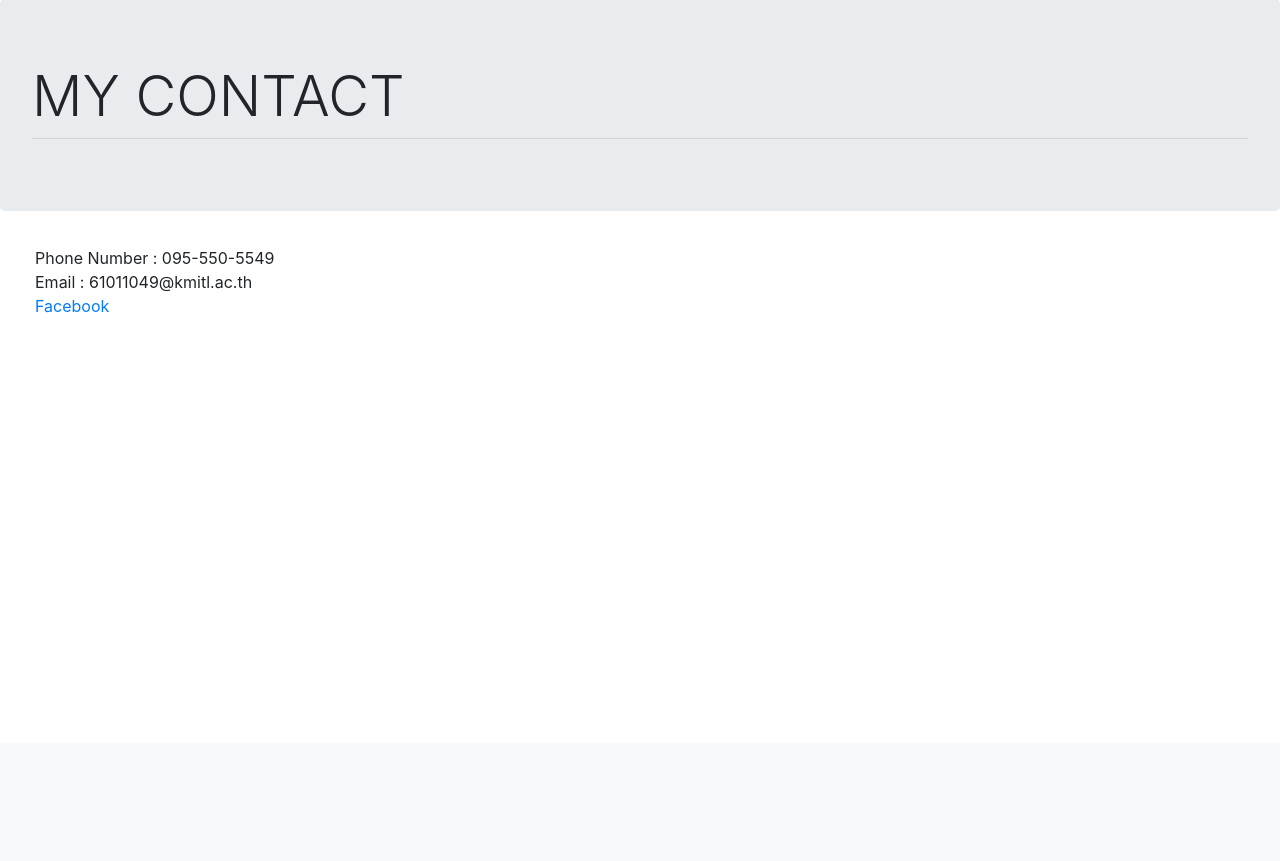
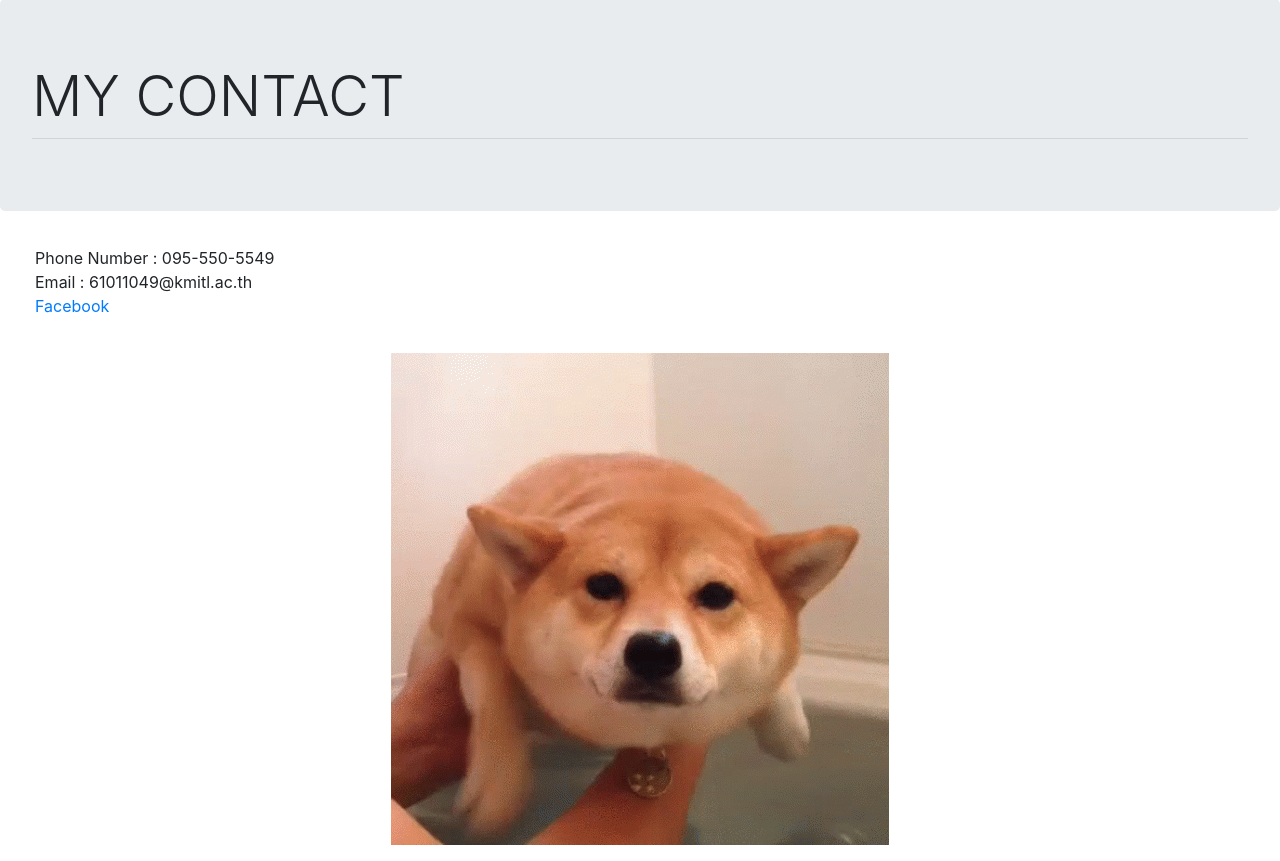
Before and after one commit to 61011062/fndeploytest01, a Django app: page /contact in a window 1280 px wide. Shown: the part 57-918 px from the top of the page. Before the commit the page ends 370 px from the top, so only its background shows below. Run offline with Django 3.2, Linux system fonts and the light colour scheme; some libraries are stand-ins or nearby versions.

Commit message:
draft to heroku

```diff
--- a/templates/frontend/contact.html
+++ b/templates/frontend/contact.html
@@ -15,4 +15,6 @@
     <br>Email : 61011049@kmitl.ac.th
     <br><a href="https://web.facebook.com/kong.supapatprangpant">Facebook</a>
 </p>
+
+<p align="center"><img src="static/images/swimming.gif"></p>
 {% endblock %}
--- a/templates/frontend/home.html
+++ b/templates/frontend/home.html
@@ -5,4 +5,6 @@
     <h1 class="display-4">WELCOME TO MY HOME PAGE</h1>
     <hr class="my-2">
 </div>
+<p align="center"><img src="static/images/"></p>
+
 {% endblock %}
```
Also changed, not shown: static/images/swimming.gif (added).
